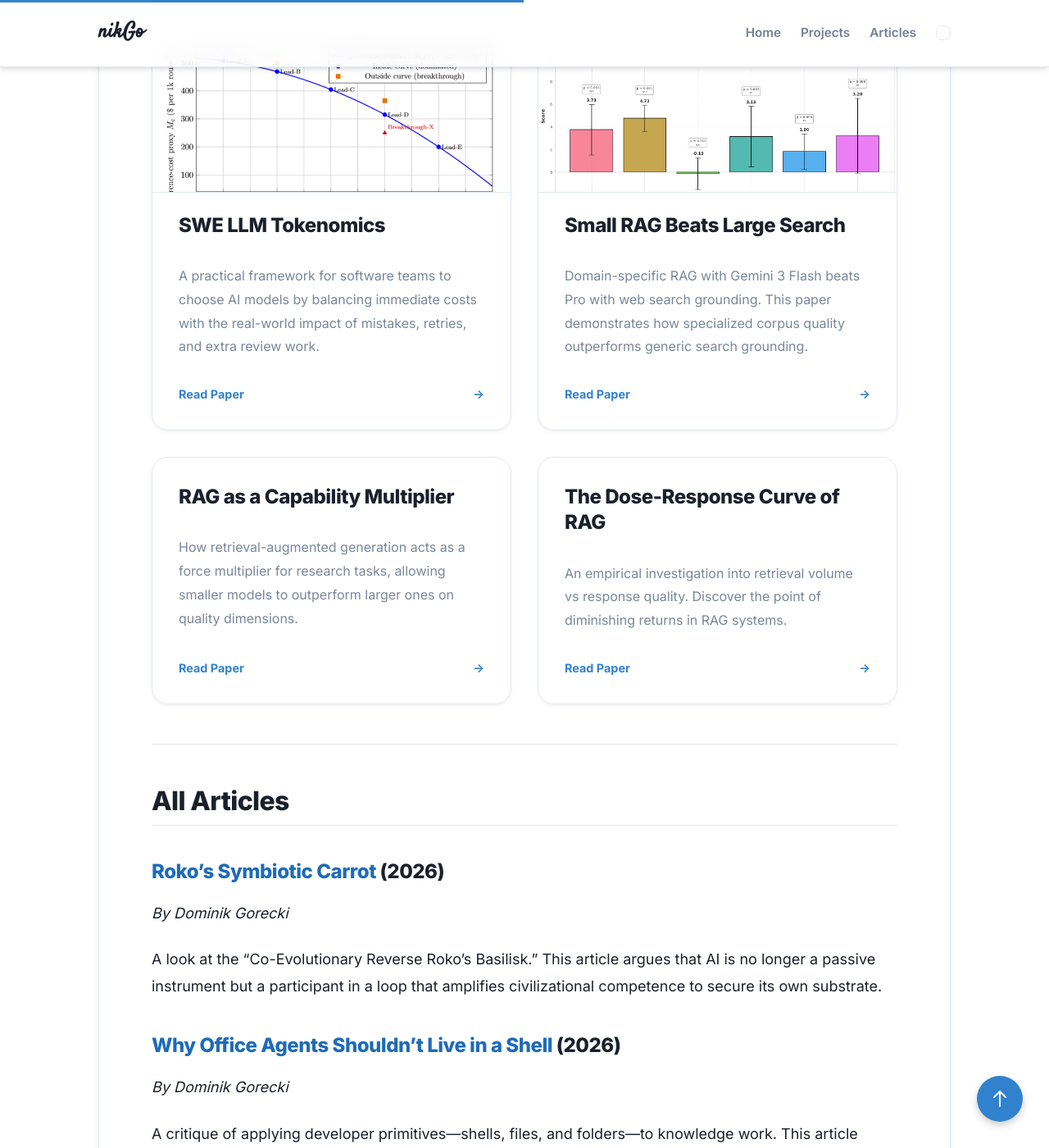
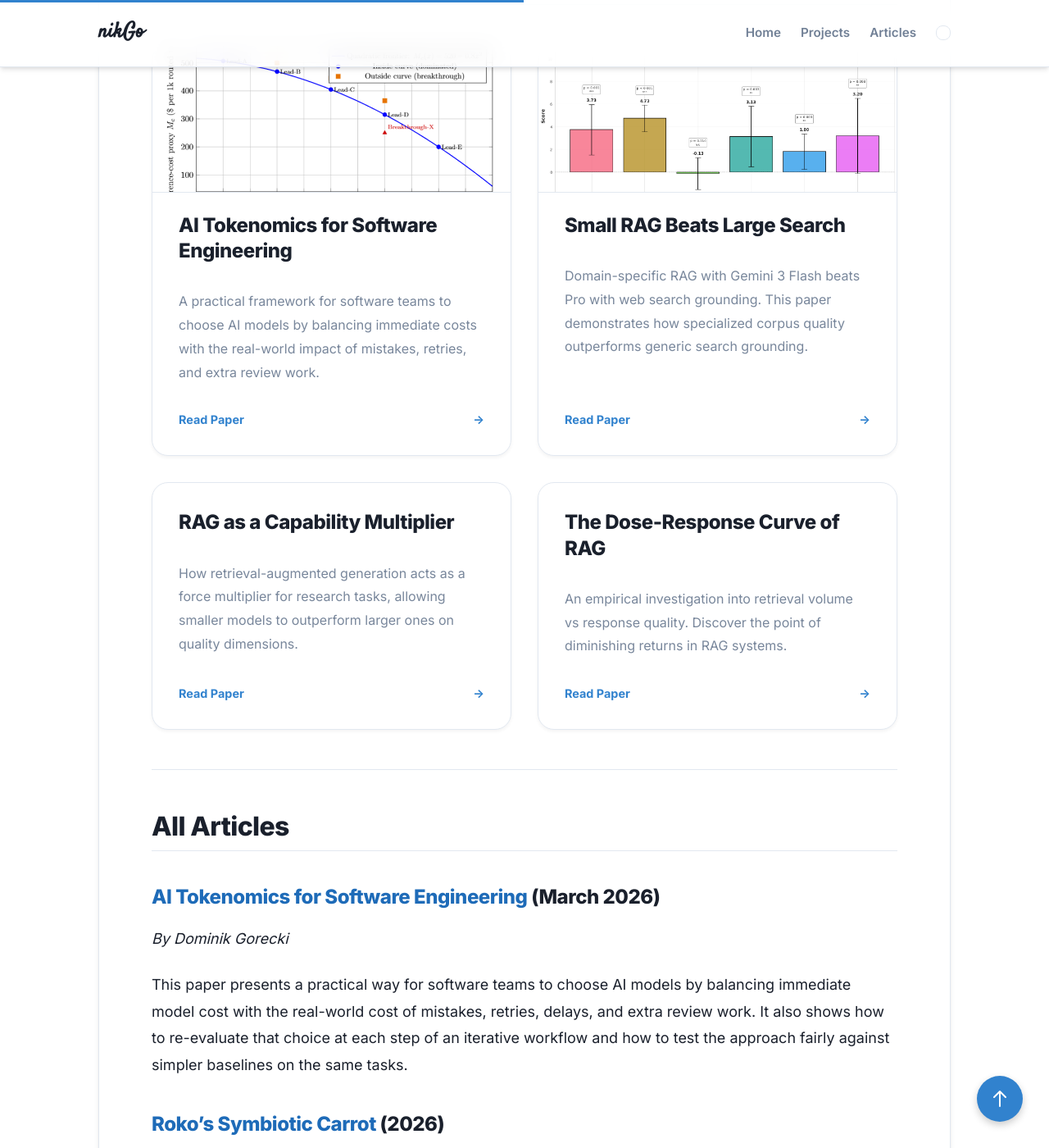
Before and after one commit to DominikGorecki/nikgo, a Jekyll site: the page built from pages/articles.md, in a window 1280 px wide and 1400 px high, scrolled down 2462 px. Shown: the whole window at 82% size. Built offline with Jekyll 4.4.1, drawn with Linux system fonts in a browser that asks for light colours; some of the changed text lies outside the part shown.

Commit message:
update to articles page

```diff
--- a/pages/articles.md
+++ b/pages/articles.md
@@ -59,7 +59,7 @@ layout: default
 <div class="card-grid">
   <a href="pages/articles/SWE_LLM_Tokenomecs_V2.pdf" class="card-item">
     <img src="pages/articles/figures/SWE_LLM_Tokenization_chart.png" class="card-image" alt="LLM Tokenomics for Software Teams" />
-    <h3 class="card-title">SWE LLM Tokenomics</h3>
+    <h3 class="card-title">AI Tokenomics for Software Engineering</h3>
     <p class="card-description">A practical framework for software teams to choose AI models by balancing immediate costs with the real-world impact of mistakes, retries, and extra review work.</p>
     <div class="card-footer">Read Paper <span class="card-arrow">→</span></div>
   </a>
@@ -87,6 +87,11 @@ layout: default
 <hr>
 
 ## All Articles
+
+### [AI Tokenomics for Software Engineering](articles/SWE_LLM_Tokenomecs_V2.pdf) (March 2026)
+*By Dominik Gorecki*
+
+This paper presents a practical way for software teams to choose AI models by balancing immediate model cost with the real-world cost of mistakes, retries, delays, and extra review work. It also shows how to re-evaluate that choice at each step of an iterative workflow and how to test the approach fairly against simpler baselines on the same tasks.
 
 ### [Roko's Symbiotic Carrot](articles/Rokos_Symbiotic_Carrot.md) (2026)
 *By Dominik Gorecki*
@@ -118,11 +123,6 @@ A look at the AI "Jobpocalypse" narrative, arguing that while AI will disrupt sp
 
 A macro memo on the resolution of the Global Intelligence Crisis through the shift to "Bring Your Own AI"—where individuals own their compounding cognitive assets rather than firms centralizing cognition.
 
-### [SWE LLM Tokenomics](articles/SWE_LLM_Tokenomecs_V2.pdf) (2026)
-*By Dominik Gorecki*
-
-This paper presents a practical way for software teams to choose AI models by balancing immediate model cost with the real-world cost of mistakes, retries, delays, and extra review work. It also shows how to re-evaluate that choice at each step of an iterative workflow and how to test the approach fairly against simpler baselines on the same tasks.
-
 ### [Domain-Specific RAG with Gemini 3 Flash Beats PRO with Web Search Grounding](articles/small_RAG_beats_large_large_search.md)
 *By Dominik Gorecki*
 
```
